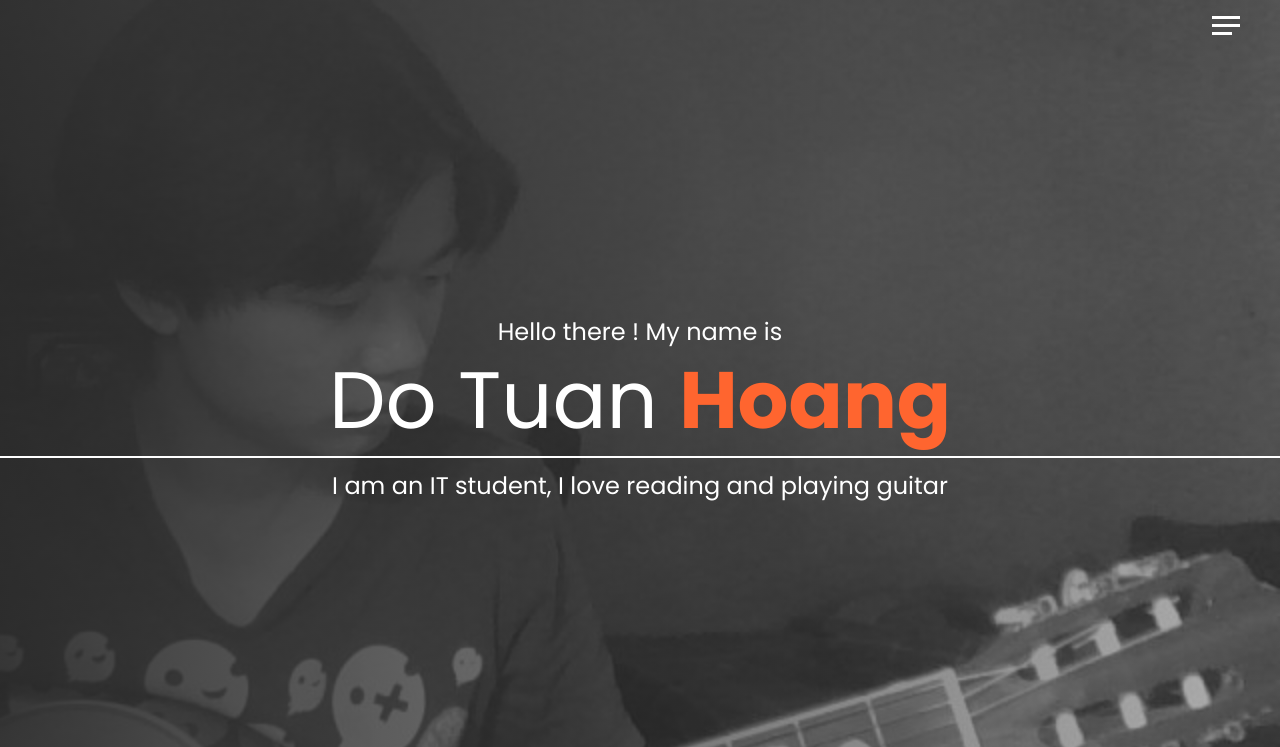
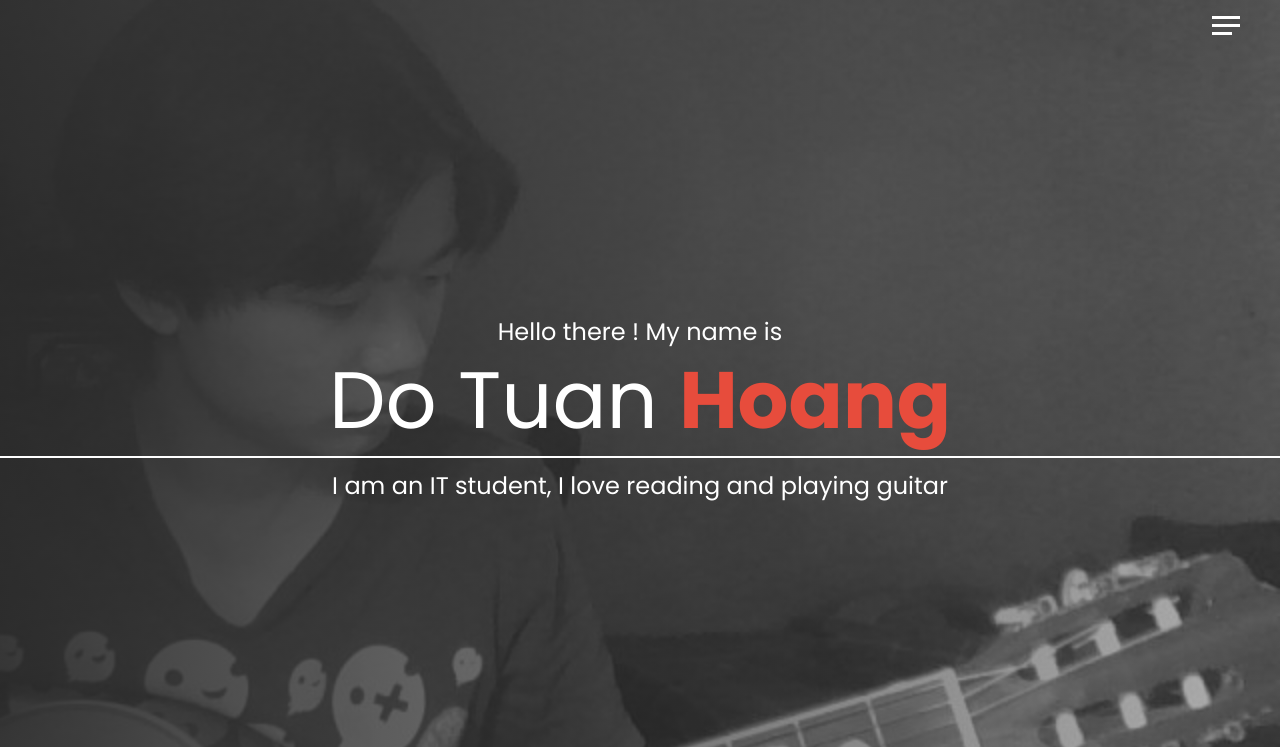
Before and after one commit to tomodachii/portfolio-demo, a plain HTML site: page dist/index.html in a window 1280 px wide. Shown: the top 747 px of the page. Drawn offline with Linux system fonts and the light colour scheme.

Commit message:
change secondary color

```diff
--- a/scss/_config.scss
+++ b/scss/_config.scss
@@ -1,5 +1,6 @@
 $primary-color: #272727;
-$secondary-color: #ff652f;
+// $secondary-color: #ff652f;
+$secondary-color: #e74c3c;
 
 * {
   box-sizing: border-box;
```
Also changed, not shown: dist/css/main.css, 1 other file.
